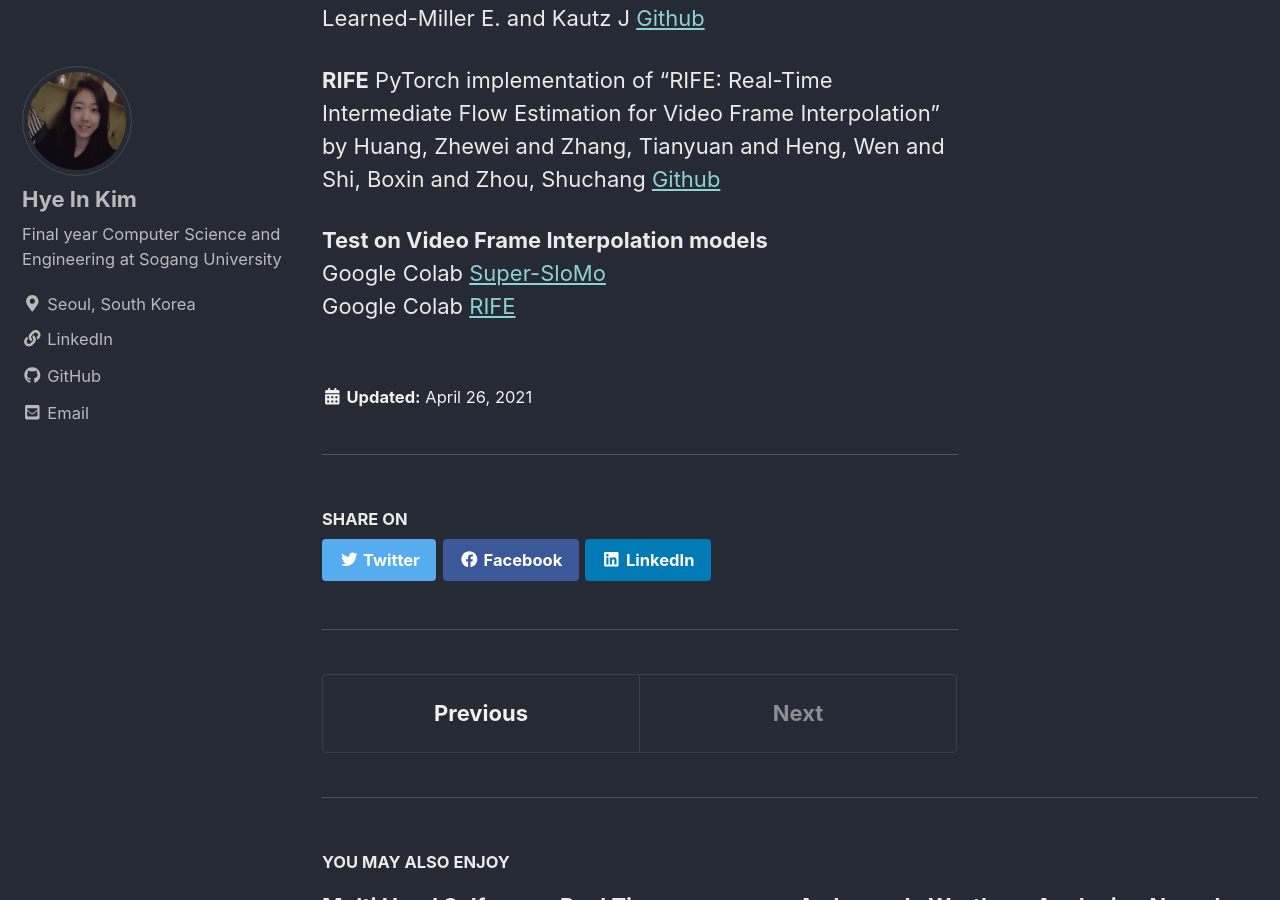
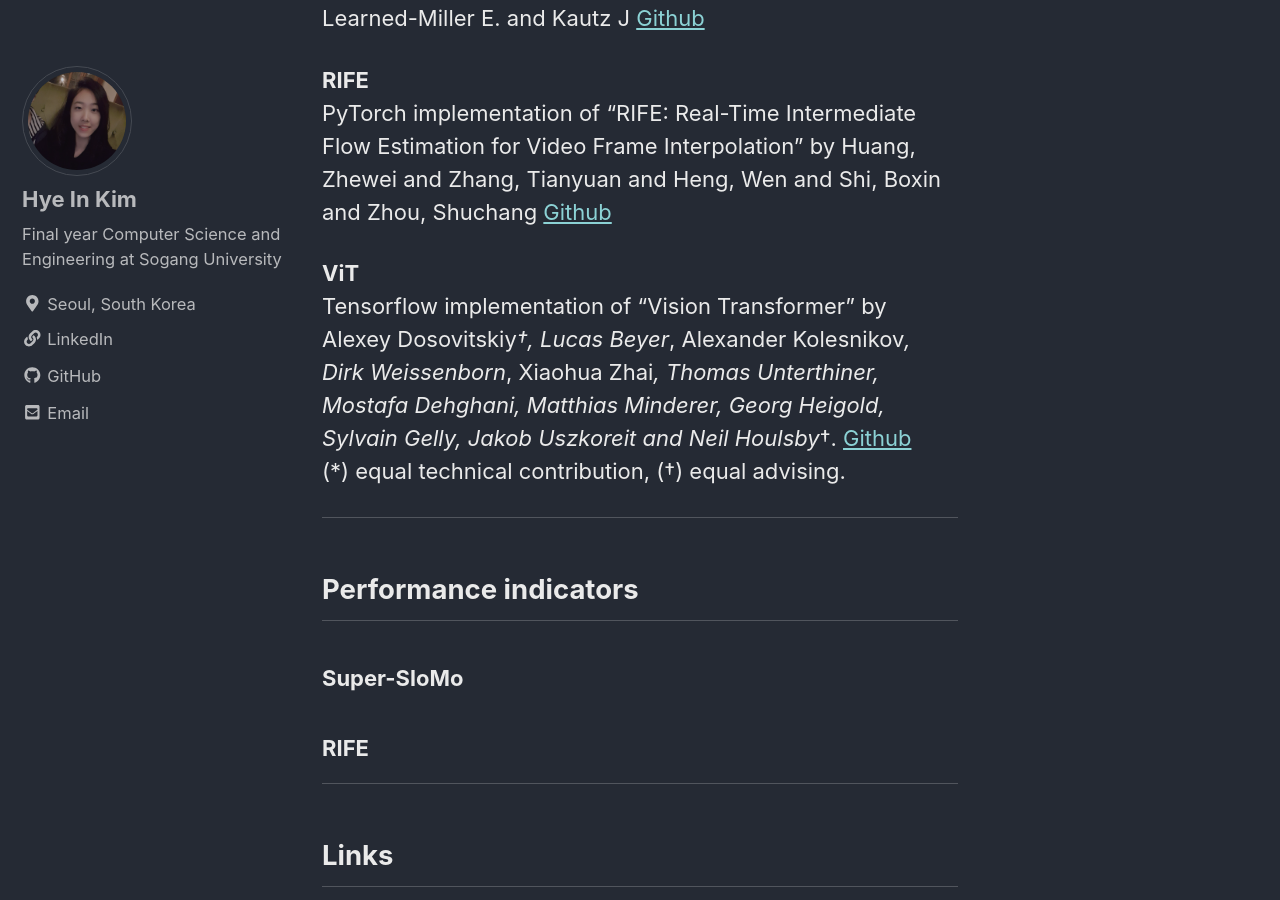
Before and after one commit to hxcyon/hxcyon.github.io, a Jekyll site: the page built from _posts/2021-04-26-Reproducing-results-of-Super-SloMo.md, in a window 1280 px wide and 900 px high, scrolled down 389 px. Built offline with Jekyll 4.4.1, drawn with Linux system fonts in a browser that asks for light colours; cached includes are drawn as plain includes; nearby versions of some CDN libraries; some of the changed text lies outside the part shown.

Commit message:
ViT stage 2

```diff
--- a/_posts/2021-04-26-Reproducing-results-of-Super-SloMo.md
+++ b/_posts/2021-04-26-Reproducing-results-of-Super-SloMo.md
@@ -6,7 +6,33 @@ PyTorch implementation of "Super SloMo: High Quality Estimation of Multiple Inte
 **RIFE**
 PyTorch implementation of "RIFE: Real-Time Intermediate Flow Estimation for Video Frame Interpolation" by Huang, Zhewei and Zhang, Tianyuan and Heng, Wen and Shi, Boxin and Zhou, Shuchang [Github](https://github.com/hzwer/arXiv2020-RIFE)
 
+**ViT**
+Tensorflow implementation of "Vision Transformer" by Alexey Dosovitskiy*†, Lucas Beyer*, Alexander Kolesnikov*, Dirk Weissenborn*, Xiaohua Zhai*, Thomas Unterthiner, Mostafa Dehghani, Matthias Minderer, Georg Heigold, Sylvain Gelly, Jakob Uszkoreit and Neil Houlsby*†. [Github](https://github.com/google-research/vision_transformer)
+(*) equal technical contribution, (†) equal advising.
+
+---
+## Performance indicators
+### Super-SloMo
+
+
+### RIFE
+
+---
+## Links
 
 **Test on Video Frame Interpolation models**
 Google Colab [Super-SloMo](https://drive.google.com/file/d/1ZLRiG26bDlaaMpCwX-esh6EkAr7L47p7/view?usp=sharing)
 Google Colab [RIFE](https://drive.google.com/file/d/1VCstXdI5w3uY3WOFK6KUrEb9wvLgfLh-/view?usp=sharing)
+
+RIFE takes significantly less time than Super-SloMo.
+
+**Test on Vision Transformer model**
+Google Colab [ViT](https://drive.google.com/file/d/1Yqu_-YeO0ppbT0j9vlqS1RsrEW5IvTkM/view?usp=sharing)
+
+requirements.txt file modified
+
+---
+## References
+Link to paper [Super-SloMo](https://arxiv.org/abs/1712.00080)
+Link to paper [RIFE](https://arxiv.org/abs/2011.06294)
+Link to paper [ViT](https://arxiv.org/abs/2010.11929)
```
